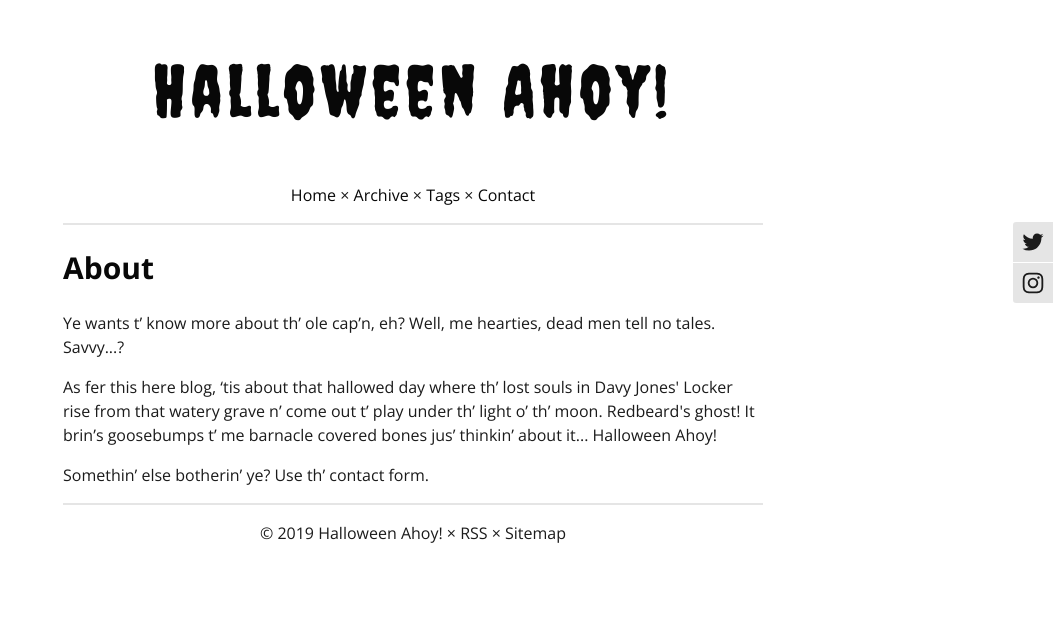
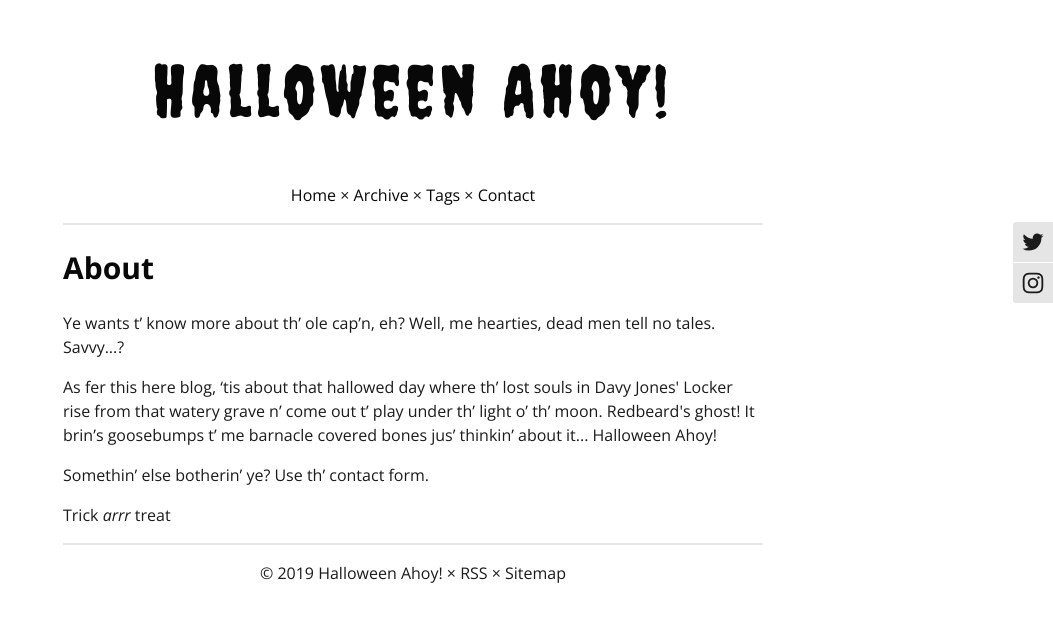
Before and after one commit to halloweenahoy/halloweenahoy.github.io, a Jekyll site: the page built from about.html, in a window 1280 px wide. Shown: the top 622 px of the page, without its empty margins (227-1280 px from the left). Built offline with Jekyll 4.4.1, drawn with Linux system fonts in a browser that asks for light colours; comment, search, counter and statistics services are not loaded.

Commit message:
Update about.html

```diff
--- a/about.html
+++ b/about.html
@@ -11,3 +11,5 @@ description: About Halloween Ahoy!
 <p>As fer this here blog, ‘tis about that hallowed day where th’ lost souls in Davy Jones' Locker rise from that watery grave n’ come out t’ play under th’ light o’ th’ moon. Redbeard's ghost! It brin’s goosebumps t’ me barnacle covered bones jus’ thinkin’ about it... Halloween Ahoy!</p>
 
 <p>Somethin’ else botherin’ ye? Use th’ contact form.</p>
+
+<p>Trick <i>arrr</i> treat</p>
```
